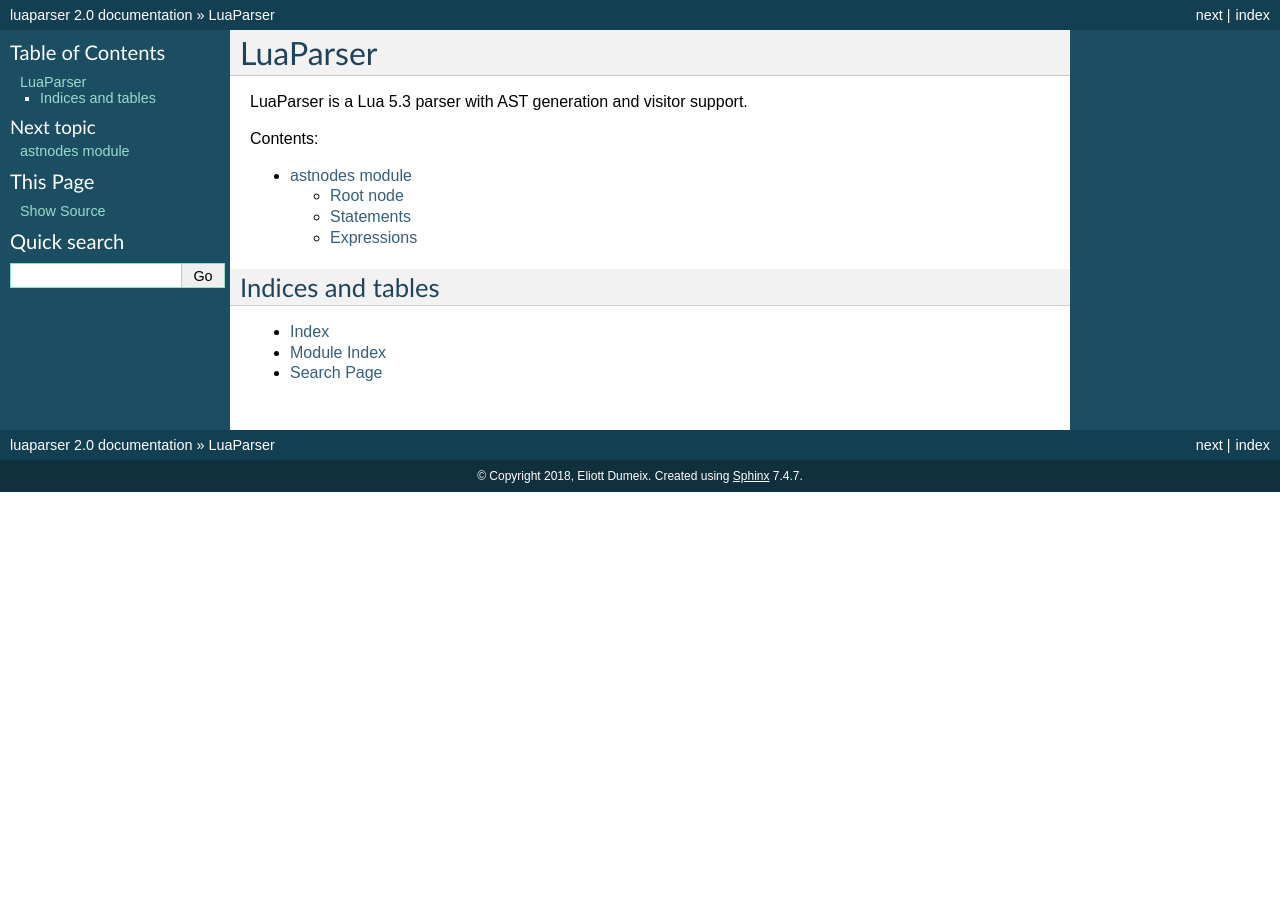
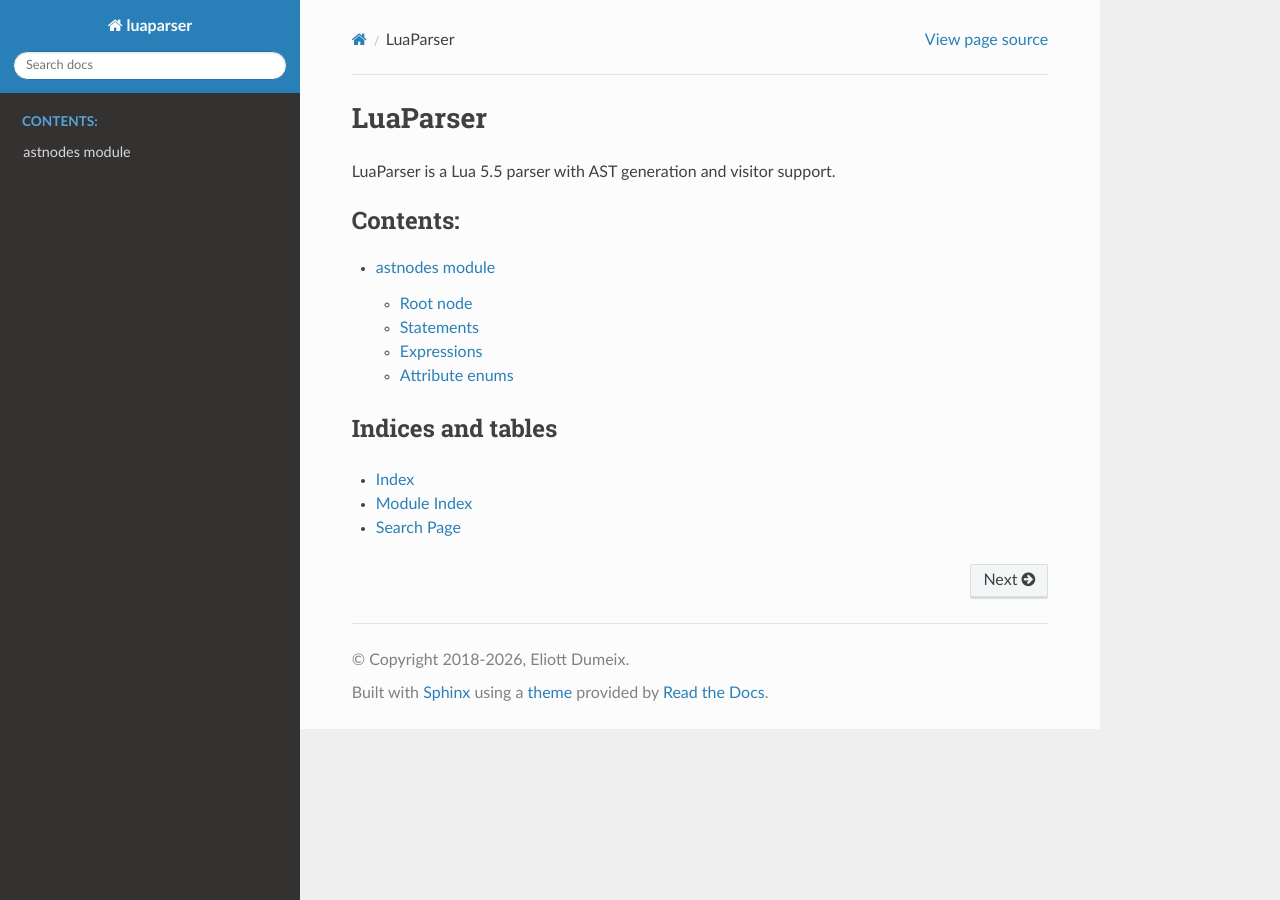
Before and after one commit to boolangery/py-lua-parser, a Sphinx documentation site: the page built from doc/source/index.rst, in a window 1280 px wide. Built offline with Sphinx 7.4.7 and the Read the Docs theme 3.1.0, drawn with Linux system fonts in a browser that asks for light colours.

Commit message:
publish doc

```diff
--- a/doc/requirements.txt
+++ b/doc/requirements.txt
@@ -1,3 +1,2 @@
-sphinx
-sphinx_rtd_theme
-sphinxcontrib-napoleon
+sphinx>=7,<10
+sphinx_rtd_theme>=2,<4
--- a/doc/source/conf.py
+++ b/doc/source/conf.py
@@ -49,17 +49,19 @@ master_doc = 'index'
 
 # General information about the project.
 project = u'luaparser'
-copyright = u'2018, Eliott Dumeix'
+copyright = u'2018-2026, Eliott Dumeix'
 author = u'Eliott Dumeix'
 
 # The version info for the project you're documenting, acts as replacement for
 # |version| and |release|, also used in various other places throughout the
 # built documents.
 #
+# Read from the package so the docs cannot drift from the released version.
+import luaparser
 # The short X.Y version.
-version = u'2.0'
+version = '.'.join(luaparser.__version__.split('.')[:2])
 # The full version, including alpha/beta/rc tags.
-release = u'2.0'
+release = luaparser.__version__
 
 # The language for content autogenerated by Sphinx. Refer to documentation
 # for a list of supported languages.
@@ -85,7 +87,7 @@ todo_include_todos = False
 # The theme to use for HTML and HTML Help pages.  See the documentation for
 # a list of builtin themes.
 #
-html_theme = 'classic'
+html_theme = 'sphinx_rtd_theme'
 
 # Theme options are theme-specific and customize the look and feel of a theme
 # further.  For a list of options available for each theme, see the
--- a/doc/source/index.rst
+++ b/doc/source/index.rst
@@ -2,7 +2,7 @@
 LuaParser
 ###############################################################################
 
-LuaParser is a Lua 5.3 parser with AST generation and visitor support.
+LuaParser is a Lua 5.5 parser with AST generation and visitor support.
 
 
 .. toctree::
```
Also changed, not shown: doc/source/astnodes.rst (+43 -0 lines), .readthedocs.yaml (added).
